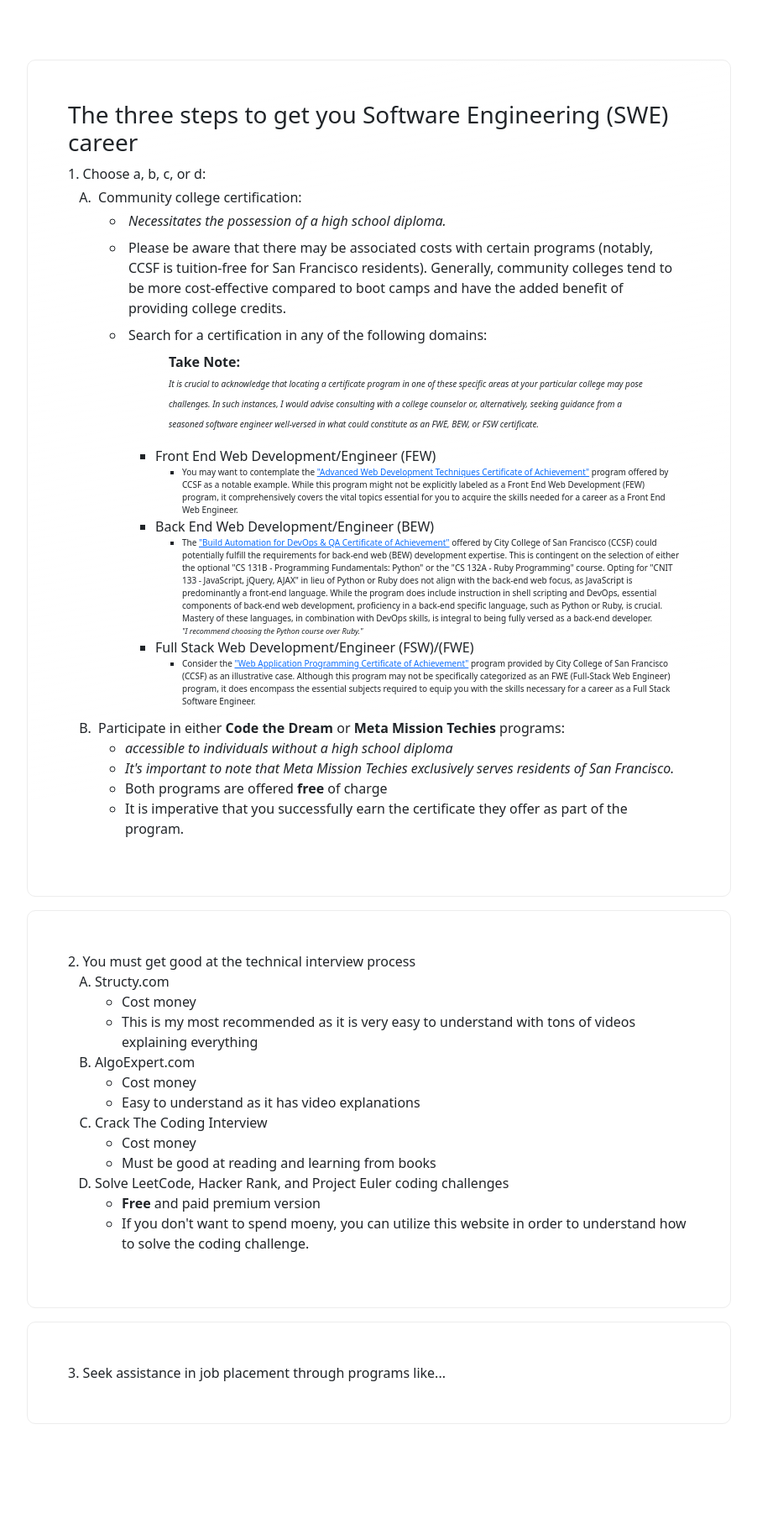
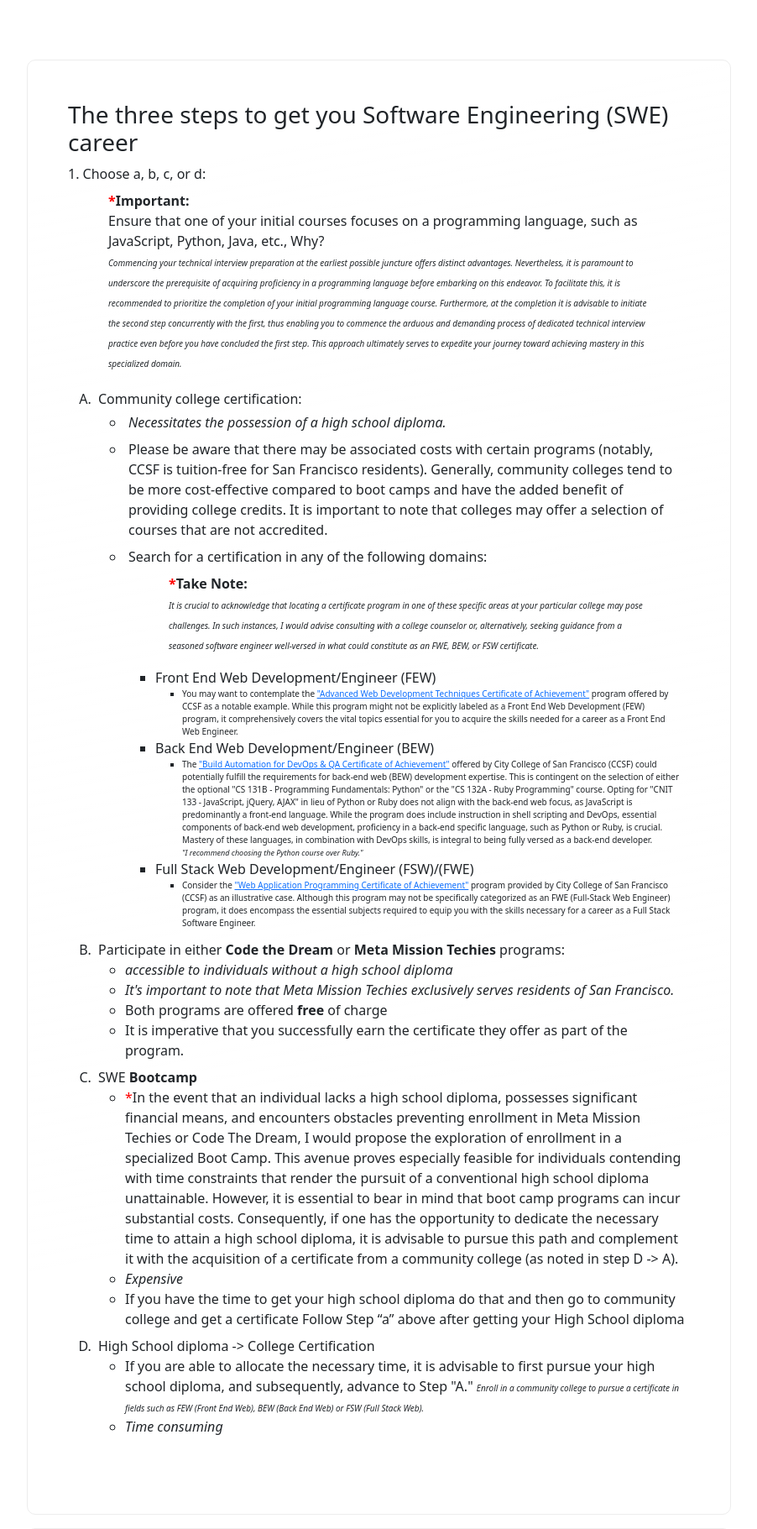
Before and after one commit to LWRGitHub/getInTech, a Flask app: page / in a window 1280 px wide. Shown: the part 571-2392 px from the top of the page at 84% size, without its empty margins (46-948 px from the left). Run offline with Flask 2, Linux system fonts and the light colour scheme.

Commit message:
Content update

```diff
--- a/templates/home.html
+++ b/templates/home.html
@@ -42,6 +42,16 @@
                     <h3 id="steps">The three steps to get you Software Engineering (SWE) career</h3>
 
                             <span>1. Choose a, b, c, or d:</span>
+
+                            <p class="pt-2 px-5 pb-0">
+                                <b><span style="color: red;">*</span>Important: </b>
+                                <br>
+                                <span>Ensure that one of your initial courses focuses on a programming language, such as JavaScript, Python, Java, etc., Why?</span>
+
+                                <br>
+                                <i style="font-size: x-small;">Commencing your technical interview preparation at the earliest possible juncture offers distinct advantages. Nevertheless, it is paramount to underscore the prerequisite of acquiring proficiency in a programming language before embarking on this endeavor. To facilitate this, it is recommended to prioritize the completion of your initial programming language course. Furthermore, at the completion it is advisable to initiate the second step concurrently with the first, thus enabling you to commence the arduous and demanding process of dedicated technical interview practice even before you have concluded the first step. This approach ultimately serves to expedite your journey toward achieving mastery in this specialized domain.</i>
+                            </p>
+
                             <ol type="A" >
                                 <li class="p-1">
                                     <span>Community college certification:</span>
@@ -50,14 +60,14 @@
                                             <i>Necessitates the possession of a high school diploma.</i>
                                         </li>
                                         <li class="p-1">
-                                            Please be aware that there may be associated costs with certain programs (notably, CCSF is tuition-free for San Francisco residents). Generally, community colleges tend to be more cost-effective compared to boot camps and have the added benefit of providing college credits.
+                                            Please be aware that there may be associated costs with certain programs (notably, CCSF is tuition-free for San Francisco residents). Generally, community colleges tend to be more cost-effective compared to boot camps and have the added benefit of providing college credits. It is important to note that colleges may offer a selection of courses that are not accredited.
                                         </li>
                                         <li class="p-1">
                                             <span>Search for a certification in any of the following domains: </span>
 
                                             <br>
                                             <p class="pt-2 px-5 pb-0">
-                                                <b>Take Note: </b>
+                                                <b><span style="color: red;">*</span>Take Note: </b>
                                                 <br>
                                                 <i style="font-size: x-small;">It is crucial to acknowledge that locating a certificate program in one of these specific areas at your particular college may pose challenges. In such instances, I would advise consulting with a college counselor or, alternatively, seeking guidance from a seasoned software engineer well-versed in what could constitute as an FWE, BEW, or FSW certificate.</i>
                                             </p>
@@ -91,6 +101,9 @@
                                                     </ul>
                                                 </li>
                                             </ul>
+
+
+
                                         </li>
                                     </ul>
                                 </li>
@@ -103,16 +116,29 @@
                                         <li>It is imperative that you successfully earn the certificate they offer as part of the program.</li>
                                     </ul>
                                 </li>
-                                <!--
 
+                                <li class="p-1">
+                                    <span>SWE <b>Bootcamp</b></span>
 
+                                    <ul>
+                                        <li><span style="color: red;">*</span>In the event that an individual lacks a high school diploma, possesses significant financial means, and encounters obstacles preventing enrollment in Meta Mission Techies or Code The Dream, I would propose the exploration of enrollment in a specialized Boot Camp. This avenue proves especially feasible for individuals contending with time constraints that render the pursuit of a conventional high school diploma unattainable. However, it is essential to bear in mind that boot camp programs can incur substantial costs. Consequently, if one has the opportunity to dedicate the necessary time to attain a high school diploma, it is advisable to pursue this path and complement it with the acquisition of a certificate from a community college (as noted in step D -> A).</li>
+                                        <li><i>Expensive</i></li>
+                                        <li>If you have the time to get your high school diploma do that and then go to community college and get a certificate Follow Step “a” above after getting your High School diploma</li>
+                                    </ul>
+                                </li>
 
- If you don't have high school diploma and you are unable to attend Meta Mission Techies or Code The Dream I would suggest doing a Boot Camp (only if you don’t have the time to get a high school diploma as bootstraps can be expensive)
-Expensive
-They tend to promise you more than they deliver
-If you have the time to get your high school diploma do that and then go to community college and get a certificate
-Follow Step “a” above after getting your High School diploma -->
+                                <li class="p-1">
+                                    <span>High School diploma -> College Certification</span>
+
+                                    <ul>
+                                        <li>If you are able to allocate the necessary time, it is advisable to first pursue your high school diploma, and subsequently, advance to Step "A." <i style="font-size: x-small;">Enroll in a community college to pursue a certificate in fields such as FEW (Front End Web), BEW (Back End Web) or FSW (Full Stack Web).</i></li>
+                                        <li><i>Time consuming</i></li>
+                                    </ul>
+                                </li>
                             </ol>
+
+                            <br>
+
 
                 </div>
             </div>
```
